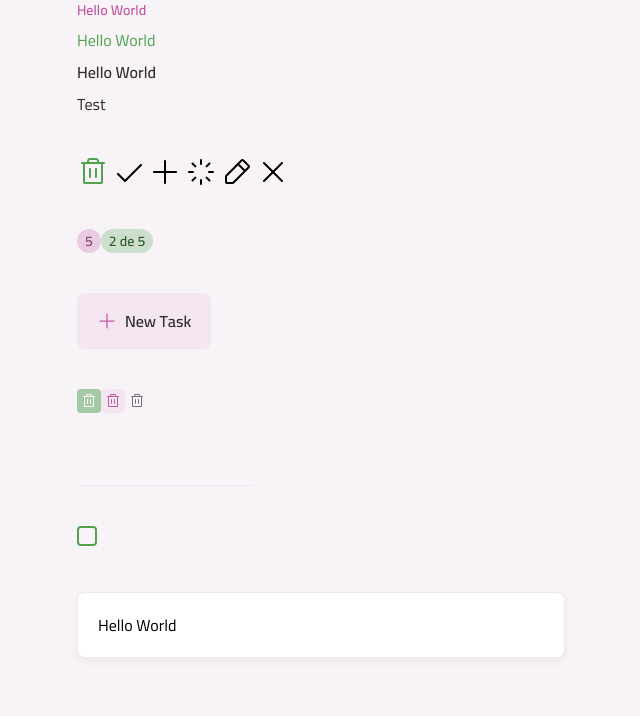
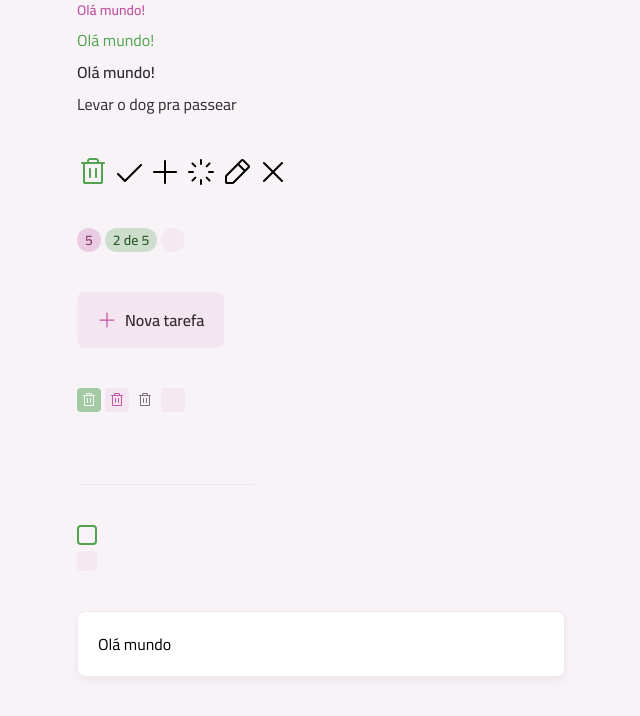
Before and after one commit to williamdelimacx/react-todo, a React (Vite) app: page / in a window 1280 px wide. Shown: the top 716 px of the page, without its empty margins (319-959 px from the left). Built offline with nearby package versions, Linux system fonts and the light colour scheme.

Commit message:
feat: add skeleton component

```diff
--- a/src/App.tsx
+++ b/src/App.tsx
@@ -10,10 +10,11 @@
 import Badge from "./components/badge";
 import Button from "./components/button";
 import ButtonIcon from "./components/button-icon";
-import InputText from "./components/input.text";
 import InputCheckbox from "./components/input-checkbox";
 import Card from "./components/card";
 import Container from "./components/container";
+import Skeleton from "./components/skeleton";
+import InputText from "./components/input-text";
 
 export default function App() {
   return (
@@ -21,11 +22,11 @@
       <div className="grid gap-10">
         <div className="flex flex-col gap-2">
           <Text variant="body-sm-bold" className="text-pink-base">
-            Hello World
+            Olá mundo!
           </Text>
-          <Text className="text-green-base">Hello World</Text>
-          <Text variant="body-md-bold">Hello World</Text>
-          <Text>Test</Text>
+          <Text className="text-green-base">Olá mundo!</Text>
+          <Text variant="body-md-bold">Olá mundo!</Text>
+          <Text>Levar o dog pra passear</Text>
         </div>
 
         <div className="flex gap-1">
@@ -37,19 +38,21 @@
           <Icon svg={XIcon} />
         </div>
 
-        <div>
+        <div className="flex gap-1">
           <Badge variant="secondary">5</Badge>
           <Badge variant="primary">2 de 5</Badge>
+          <Badge loading></Badge>
         </div>
 
         <div>
-          <Button icon={PlusIcon}>New Task</Button>
+          <Button icon={PlusIcon}>Nova tarefa</Button>
         </div>
 
-        <div className="flex grap-1">
+        <div className="flex gap-1">
           <ButtonIcon icon={TrashIcon} disabled />
           <ButtonIcon icon={TrashIcon} variant="secondary" />
           <ButtonIcon icon={TrashIcon} variant="tertiary" />
+          <ButtonIcon icon={TrashIcon} loading />
         </div>
 
         <div>
@@ -58,10 +61,17 @@
 
         <div>
           <InputCheckbox />
+          <InputCheckbox loading />
         </div>
 
         <div>
-          <Card size="md">Hello World</Card>
+          <Card size="md">Olá mundo</Card>
+        </div>
+
+        <div className="space-y-2">
+          <Skeleton className="h-6" />
+          <Skeleton className="h-6" />
+          <Skeleton className="w-96 h-6" />
         </div>
       </div>
     </Container>
--- a/src/components/badge.tsx
+++ b/src/components/badge.tsx
@@ -1,11 +1,13 @@
-import { cva, type VariantProps } from "class-variance-authority";
+import { cva, cx, type VariantProps } from "class-variance-authority";
 import Text from "./text";
+import Skeleton from "./skeleton";
 
 export const badgeVariants = cva(
   "inline-flex items-center justify-center rounded-full",
   {
     variants: {
       variant: {
+        none: "",
         primary: "bg-green-light",
         secondary: "bg-pink-light",
       },
@@ -23,6 +25,7 @@
 export const badgeTextVariants = cva("", {
   variants: {
     variant: {
+      none: "",
       primary: "text-green-dark",
       secondary: "text-pink-dark",
     },
@@ -34,15 +37,42 @@
 
 interface BadgeProps
   extends React.ComponentProps<"div">,
-    VariantProps<typeof badgeVariants> {}
+    VariantProps<typeof badgeVariants> {
+  loading?: boolean;
+}
+
+export const badgeSkeletonVariants = cva("", {
+  variants: {
+    size: {
+      sm: "w-6 h-6",
+    },
+  },
+  defaultVariants: {
+    size: "sm",
+  },
+});
 
 export default function Badge({
   variant,
   size,
   className,
   children,
+  loading,
   ...props
 }: BadgeProps) {
+  if (loading) {
+    return (
+      <Skeleton
+        rounded="full"
+        className={cx(
+          badgeVariants({ variant: "none" }),
+          badgeSkeletonVariants({ size }),
+          className
+        )}
+      />
+    );
+  }
+
   return (
     <div className={badgeVariants({ variant, size, className })} {...props}>
       <Text variant="body-sm-bold" className={badgeTextVariants({ variant })}>
--- a/src/components/button-icon.tsx
+++ b/src/components/button-icon.tsx
@@ -1,5 +1,6 @@
-import { cva, type VariantProps } from "class-variance-authority";
+import { cva, VariantProps } from "class-variance-authority";
 import Icon from "./icon";
+import Skeleton from "./skeleton";
 
 export const buttonIconVariants = cva(
   `
@@ -8,6 +9,7 @@
   {
     variants: {
       variant: {
+        none: "",
         primary: "bg-green-base hover:bg-green-dark",
         secondary: "bg-gray-200 hover:bg-pink-base",
         tertiary: "bg-transparent hover:bg-gray-200",
@@ -31,11 +33,13 @@
   extends Omit<React.ComponentProps<"button">, "disabled" | "size">,
     VariantProps<typeof buttonIconVariants> {
   icon: React.ComponentProps<typeof Icon>["svg"];
+  loading?: boolean;
 }
 
 export const buttonIconIconVariants = cva("transition", {
   variants: {
     variant: {
+      none: "",
       primary: "fill-white",
       secondary: "fill-pink-base group-hover:fill-white",
       tertiary: "fill-gray-300 group-hover:fill-gray-400",
@@ -55,9 +59,19 @@
   size,
   disabled,
   className,
+  loading,
   icon,
   ...props
 }: ButtonIconProps) {
+  if (loading) {
+    return (
+      <Skeleton
+        rounded="sm"
+        className={buttonIconVariants({ variant: "none", size, className })}
+      />
+    );
+  }
+
   return (
     <button
       className={buttonIconVariants({ className, variant, size, disabled })}
--- a/src/components/input-checkbox.tsx
+++ b/src/components/input-checkbox.tsx
@@ -2,6 +2,7 @@
 
 import CheckIcon from "../assets/icons/check.svg?react";
 import Icon from "./icon";
+import Skeleton from "./skeleton";
 
 export const inputCheckboxWrapperVariants = cva(`
     inline-flex items-center justify-center relative group
@@ -10,13 +11,19 @@
 export const inputCheckboxVariants = cva(
   `
   appearance-none peer flex items-center justify-center cursor-pointer
-  border-2 border-solid transition overflow-hidden border-green-base
-  hover:border-green-dark hover:bg-green-dark/20
-  checked:border-green-base checked:bg-green-base
-  group-hover:checked:border-green-dark group-hover:checked:bg-green-dark
+  transition overflow-hidden
 `,
   {
     variants: {
+      variant: {
+        none: "",
+        default: `
+        border-2 border-solid border-green-base
+      hover:border-green-dark hover:bg-green-dark/20
+      checked:border-green-base checked:bg-green-base
+      group-hover:checked:border-green-dark group-hover:checked:bg-green-dark
+        `,
+      },
       size: {
         md: "w-5 h-5 rounded-sm",
       },
@@ -25,6 +32,7 @@
       },
     },
     defaultVariants: {
+      variant: "default",
       size: "md",
       disabled: false,
     },
@@ -50,19 +58,32 @@
 
 interface InputCheckboxProps
   extends VariantProps<typeof inputCheckboxVariants>,
-    Omit<React.ComponentProps<"input">, "size" | "disabled"> {}
+    Omit<React.ComponentProps<"input">, "size" | "disabled"> {
+  loading?: boolean;
+}
 
 export default function InputCheckbox({
   size,
   disabled,
   className,
+  variant,
+  loading,
   ...props
 }: InputCheckboxProps) {
+  if (loading) {
+    return (
+      <Skeleton
+        rounded="sm"
+        className={inputCheckboxVariants({ variant: "none", size })}
+      />
+    );
+  }
+
   return (
     <label className={inputCheckboxWrapperVariants({ className })}>
       <input
         type="checkbox"
-        className={inputCheckboxVariants({ size, disabled })}
+        className={inputCheckboxVariants({ variant, size, disabled })}
         {...props}
       />
       <Icon className={inputCheckboxIconVariants({ size })} svg={CheckIcon} />
--- /dev/null
+++ b/src/components/skeleton.tsx
@@ -0,0 +1,33 @@
+import { cva, type VariantProps } from "class-variance-authority";
+
+export const skeletonVariants = cva(
+  `
+    animate-pulse bg-gray-200 pointer-events-none
+  `,
+  {
+    variants: {
+      rounded: {
+        sm: "rounded-sm",
+        lg: "rounded-lg",
+        full: "rounded-full",
+      },
+    },
+    defaultVariants: {
+      rounded: "lg",
+    },
+  }
+);
+
+interface SkeletonProps
+  extends VariantProps<typeof skeletonVariants>,
+    React.ComponentProps<"div"> {}
+
+export default function Skeleton({
+  rounded,
+  className,
+  ...props
+}: SkeletonProps) {
+  return (
+    <div className={skeletonVariants({ rounded, className })} {...props} />
+  );
+}
```
Also changed, not shown: src/components/input-text.tsx (renamed from src/components/input.text.tsx).
